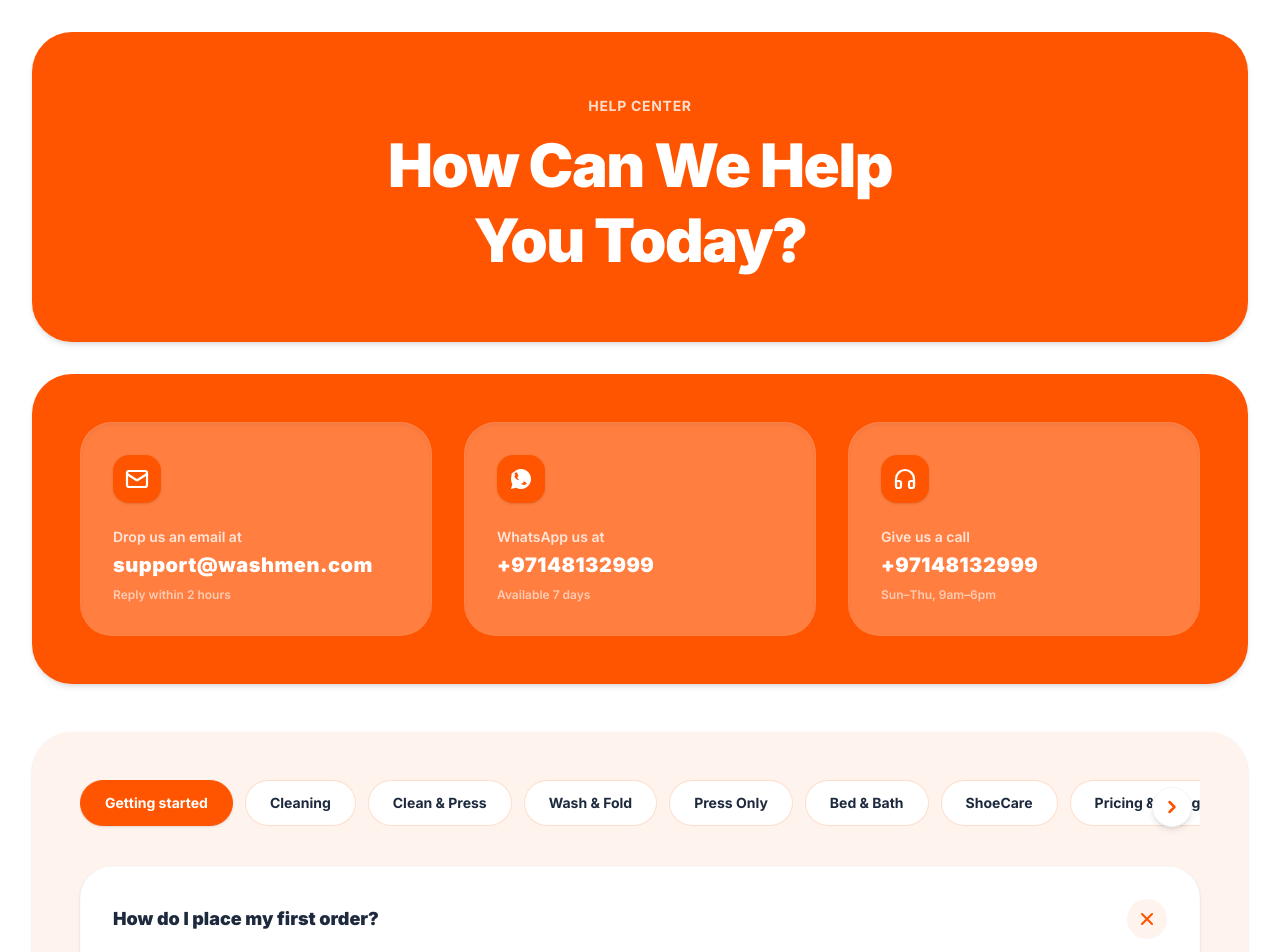
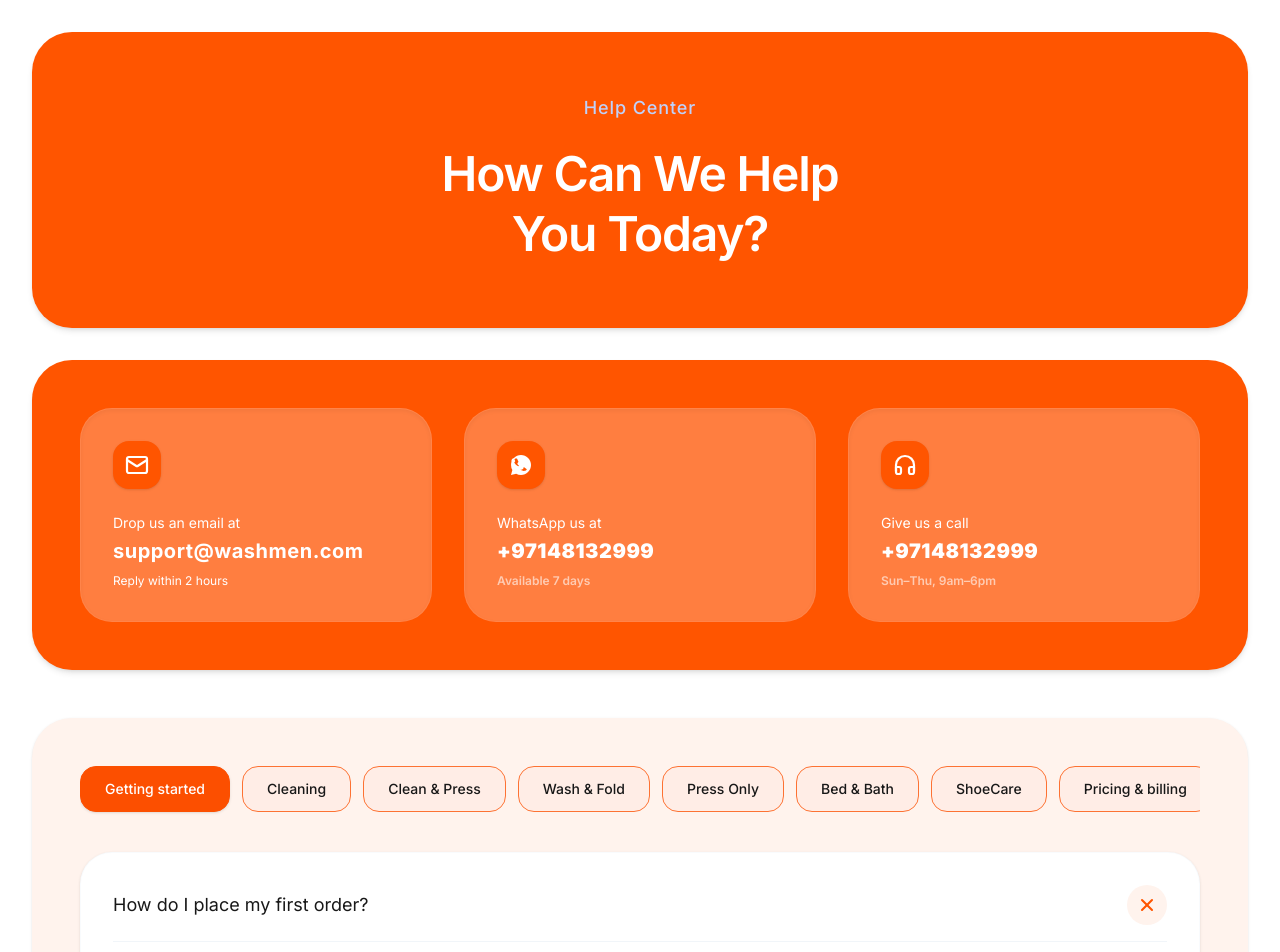
Before and after one commit to eslamahmedabozeid/smartwash, a Next.js app: page /en/help in a window 1280 px wide. Shown: the part 120-1072 px from the top of the page. Built offline with nearby package versions, Linux system fonts and the light colour scheme.

Commit message:
change size font

```diff
--- a/src/components/help/HelpFaqSection.tsx
+++ b/src/components/help/HelpFaqSection.tsx
@@ -232,9 +232,9 @@
               <button
                 key={cat.id}
                 onClick={() => handleTabChange(cat.id)}
-                className={`px-6 py-3 rounded-full text-sm font-bold whitespace-nowrap transition-all duration-300 select-none cursor-pointer ${isActive
-                    ? "bg-[#FF5500] text-white shadow-sm border border-[#FF5500]"
-                    : "bg-white text-slate-800 border border-[#FF5500]/20 hover:border-[#FF5500]/50"
+                className={`px-6 py-3 rounded-[16px] text-sm font-medium whitespace-nowrap transition-all duration-300 select-none cursor-pointer ${isActive
+                  ? "bg-[#FC4F00] text-white shadow-sm border border-[#FC4F00]"
+                  : "bg-[#FFEDE6] text-[#181818] border border-[#FD7233] hover:border-[#FF5500]/50"
                   }`}
               >
                 {label}
@@ -275,15 +275,15 @@
                 onClick={() => setOpenIndex(isOpen ? null : idx)}
                 className="flex justify-between items-center w-full cursor-pointer gap-4 text-left rtl:text-right focus:outline-none"
               >
-                <h3 className="text-base sm:text-lg font-black text-slate-800 leading-tight">
+                <h3 className="text-base sm:text-lg font-normal text-[#181818] leading-tight">
                   {question}
                 </h3>
 
                 {/* Toggle Button */}
                 <div
                   className={`w-10 h-10 rounded-full flex items-center justify-center shrink-0 transition-all duration-300 ${isOpen
-                      ? "bg-[#FFF3ED] text-[#FF5500] rotate-90"
-                      : "bg-[#FF5500] text-white"
+                    ? "bg-[#FFF3ED] text-[#FF5500] rotate-90"
+                    : "bg-[#FF5500] text-white"
                     }`}
                 >
                   {isOpen ? (
@@ -308,7 +308,7 @@
                   }`}
               >
                 <div className="overflow-hidden">
-                  <p className="text-sm sm:text-base text-slate-500 font-semibold leading-relaxed">
+                  <p className="text-sm sm:text-base text-[#8C8C8C] font-normal leading-relaxed">
                     {answer}
                   </p>
                 </div>
--- a/src/components/help/HelpHeaderSection.tsx
+++ b/src/components/help/HelpHeaderSection.tsx
@@ -14,10 +14,10 @@
 
       {/* Top Banner (Question Box) */}
       <div className="w-full bg-[#FF5500] rounded-[2.5rem] py-16 px-6 sm:px-12 md:px-16 text-center flex flex-col items-center justify-center gap-3 shadow-md relative overflow-hidden">
-        <span className="text-xs sm:text-sm font-bold text-white/80 tracking-wider uppercase block">
+        <span className="text-xs sm:text-[1.125rem] font-medium text-[#BFD1FA] tracking-wider  block mb-3">
           {s.label}
         </span>
-        <h1 className="text-3xl sm:text-4xl md:text-5xl lg:text-6xl font-black text-white leading-tight tracking-tight whitespace-pre-line max-w-3xl">
+        <h1 className="text-3xl sm:text-4xl md:text-5xl font-semibold text-white leading-tight tracking-tight whitespace-pre-line max-w-3xl">
           {s.title}
         </h1>
       </div>
@@ -36,13 +36,13 @@
               </svg>
             </div>
             <div className="space-y-1">
-              <p className="text-white/80 text-sm font-semibold">
+              <p className="text-[#FFF] text-sm font-normal">
                 {s.emailLabel}
               </p>
-              <p className="text-white text-base sm:text-lg md:text-xl font-black tracking-wide break-all">
+              <p className="text-white text-base sm:text-lg md:text-xl font-bold tracking-wide break-all">
                 {s.emailValue}
               </p>
-              <p className="text-white/60 text-xs font-semibold pt-1">
+              <p className="text-[#fff] text-xs font-normal pt-1">
                 {s.emailSub}
               </p>
             </div>
@@ -57,7 +57,7 @@
               </svg>
             </div>
             <div className="space-y-1">
-              <p className="text-white/80 text-sm font-semibold">
+              <p className="text-[#FFF] text-sm font-normal">
                 {s.whatsappLabel}
               </p>
               <p className="text-white text-base sm:text-lg md:text-xl font-black tracking-wide">
@@ -79,7 +79,7 @@
               </svg>
             </div>
             <div className="space-y-1">
-              <p className="text-white/80 text-sm font-semibold">
+              <p className="text-[#FFF] text-sm font-normal">
                 {s.phoneLabel}
               </p>
               <p className="text-white text-base sm:text-lg md:text-xl font-black tracking-wide">
```
